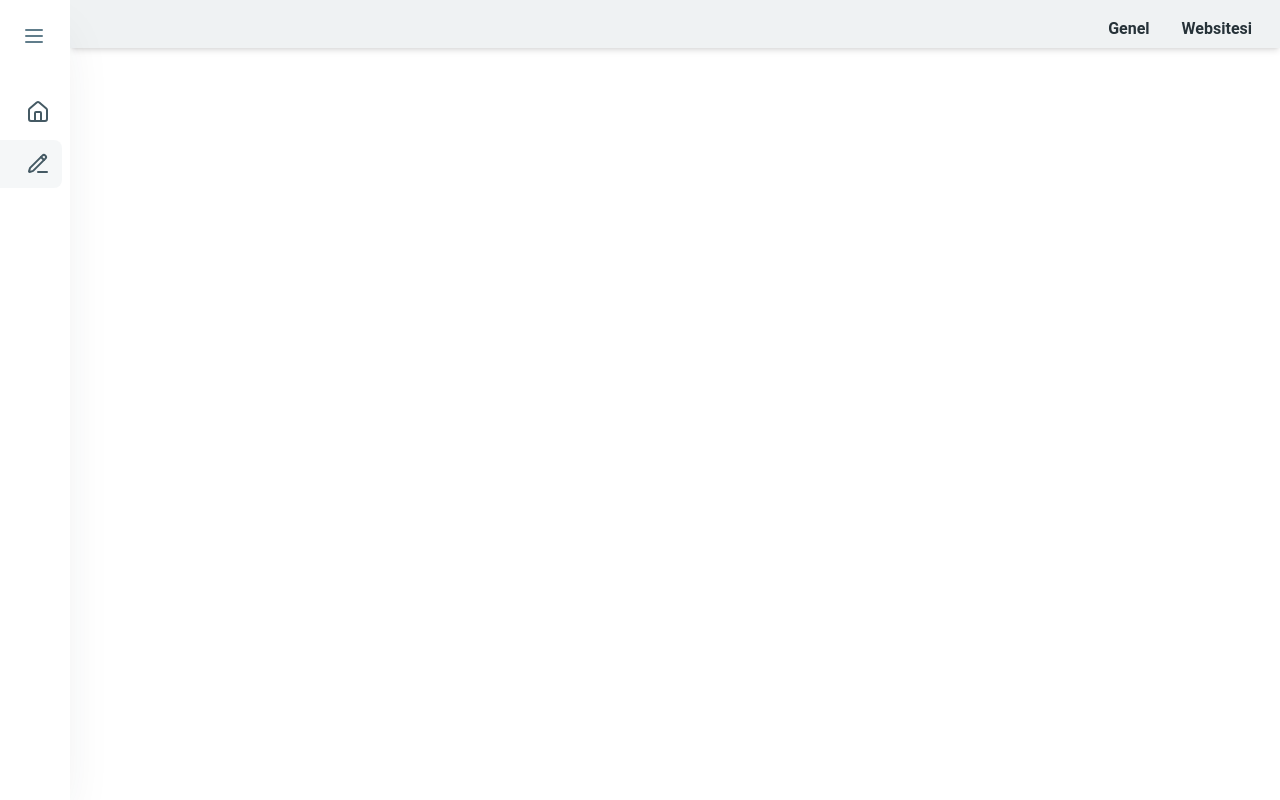
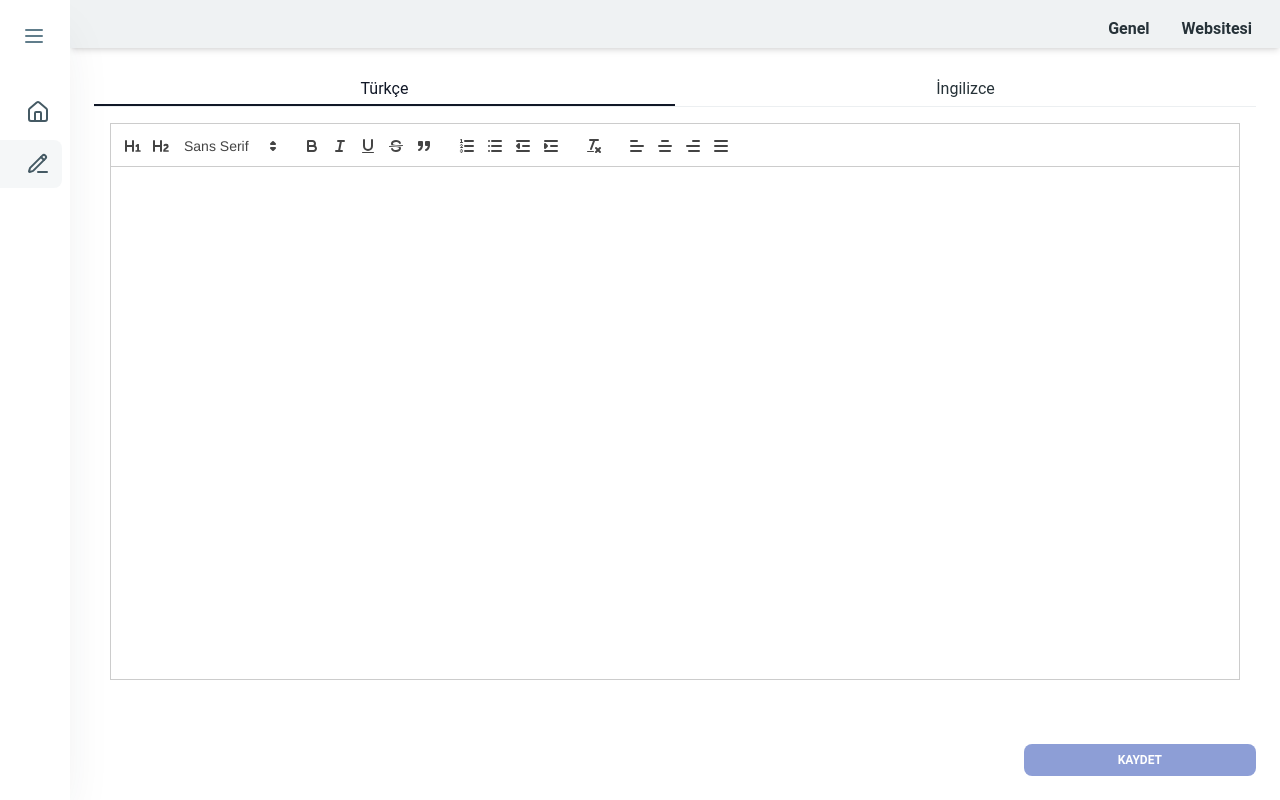
Before and after one commit to ata-turkoglu/admin1, a React (Vite) app: page /website/about in a window 1280 px wide. Built offline with nearby package versions, Linux system fonts and the light colour scheme; no server answers.

Commit message:
add new page and redux slice

```diff
--- a/src/pages/About.jsx
+++ b/src/pages/About.jsx
@@ -1,5 +1,132 @@
-import React from "react";
+import React, { useState, useRef, useEffect, useLayoutEffect } from "react";
+import {
+    Button,
+    Spinner,
+    Tabs,
+    TabsHeader,
+    TabsBody,
+    Tab,
+    TabPanel,
+} from "@material-tailwind/react";
+import { useDispatch, useSelector } from "react-redux";
+import ReactQuill from "react-quill";
+import "react-quill/dist/quill.snow.css";
+import { getAboutText, saveAboutText } from "../store/reducers/about";
 
 export default function About() {
-    return <div id="about"></div>;
+    const [text_tr, setText_tr] = useState(null);
+    const [text_en, setText_en] = useState(null);
+    const [btnSpinner, setBtnSpinner] = useState();
+    const [activeTab, setActiveTab] = useState("tr");
+
+    const dispatch = useDispatch();
+
+    const aboutPageText = useSelector(
+        (state) => state.aboutPageSlice.aboutText
+    );
+
+    const modules = {
+        toolbar: [
+            [{ header: "1" }, { header: "2" }, { font: [] }],
+            ["bold", "italic", "underline", "strike", "blockquote"],
+            [
+                { list: "ordered" },
+                { list: "bullet" },
+                { indent: "-1" },
+                { indent: "+1" },
+            ],
+            ["clean"],
+            [
+                { align: "" },
+                { align: "center" },
+                { align: "right" },
+                { align: "justify" },
+            ],
+        ],
+    };
+
+    useLayoutEffect(() => {
+        if (!aboutPageText) {
+            dispatch(getAboutText());
+        }
+    }, []);
+
+    useEffect(() => {
+        if (aboutPageText) {
+            setText_tr(aboutPageText.text_tr);
+            setText_en(aboutPageText.text_en);
+        }
+    }, [aboutPageText]);
+
+    const save = () => {
+        setBtnSpinner(true);
+        const data = { text_tr, text_en };
+        dispatch(saveAboutText(JSON.stringify(data))).then((res) => {
+            console.log("save", res);
+            setBtnSpinner(false);
+        });
+    };
+
+    return (
+        <div id="about" className="h-full flex flex-col p-6">
+            <Tabs value={activeTab} className="h-full">
+                <TabsHeader
+                    className="rounded-none border-b border-blue-gray-50 bg-transparent p-0"
+                    indicatorProps={{
+                        className:
+                            "bg-transparent border-b-2 border-gray-900 shadow-none rounded-none",
+                    }}
+                >
+                    <Tab
+                        key="tr"
+                        value="tr"
+                        onClick={() => setActiveTab("tr")}
+                        className={activeTab === "tr" ? "text-gray-900" : ""}
+                    >
+                        Türkçe
+                    </Tab>
+                    <Tab
+                        key="en"
+                        value="en"
+                        onClick={() => setActiveTab("en")}
+                        className={activeTab === "en" ? "text-gray-900" : ""}
+                    >
+                        İngilizce
+                    </Tab>
+                </TabsHeader>
+                <TabsBody className="h-full">
+                    <TabPanel key="tr" value="tr" className="h-full">
+                        <ReactQuill
+                            key="ReactQuill1"
+                            theme="snow"
+                            value={text_tr}
+                            modules={modules}
+                            onChange={setText_tr}
+                            className="h-5/6"
+                        />
+                    </TabPanel>
+                    <TabPanel key="en" value="en" className="h-full">
+                        <ReactQuill
+                            key="ReactQuill2"
+                            theme="snow"
+                            value={text_en}
+                            modules={modules}
+                            onChange={setText_en}
+                            className="h-5/6"
+                        />
+                    </TabPanel>
+                </TabsBody>
+            </Tabs>
+            <div className="w-full flex justify-end items-center mt-6">
+                <Button
+                    className="w-1/5 bg-[#1e40af] flex items-center justify-center"
+                    disabled={!text_tr || !text_en || btnSpinner}
+                    size="sm"
+                    onClick={() => save()}
+                >
+                    {btnSpinner ? <Spinner /> : "Kaydet"}
+                </Button>
+            </div>
+        </div>
+    );
 }
--- /dev/null
+++ b/src/store/reducers/about.js
@@ -0,0 +1,53 @@
+import { createSlice, createAsyncThunk } from "@reduxjs/toolkit";
+import axios from "axios";
+
+const SERVER_URL = "http://localhost:3000/pomzaexport";
+
+const initialState = {
+    aboutText: null,
+};
+
+export const aboutSlice = createSlice({
+    name: "about",
+    initialState: initialState,
+    reducers: {},
+    extraReducers: (builder) => {
+        builder.addCase(getAboutText.fulfilled, (state, action) => {
+            state.aboutText = action.payload;
+        });
+
+        builder.addCase(saveAboutText.fulfilled, (state, action) => {
+            const data = action.payload;
+            if (data.status) {
+                state.aboutText = JSON.parse(data.data);
+            } else {
+                console.log("error", data.error);
+                return false;
+            }
+        });
+    },
+});
+
+export const getAboutText = createAsyncThunk("/about/get", async () => {
+    return await axios
+        .get(SERVER_URL + "/website/about")
+        .then((result) => result.data)
+        .catch((e) => console.log("error", e));
+});
+
+export const saveAboutText = createAsyncThunk("/about/save", async (data) => {
+    return await axios
+        .post(SERVER_URL + "/website/about", { data })
+        .then((result) => {
+            if (result.status) {
+                return { status: true, data };
+            } else {
+                return false;
+            }
+        })
+        .catch((e) => console.log("error", e));
+});
+
+export const {} = aboutSlice.actions;
+
+export default aboutSlice.reducer;
--- a/src/store/store.js
+++ b/src/store/store.js
@@ -3,6 +3,7 @@ import mineSlice from "./reducers/mines";
 import facilitySlice from "./reducers/facilities";
 import productSlice from "./reducers/products";
 import mainPageSlice from "./reducers/mainPage";
+import aboutPageSlice from "./reducers/about";
 
 export default configureStore({
     reducer: {
@@ -10,5 +11,6 @@ export default configureStore({
         facilitySlice,
         productSlice,
         mainPageSlice,
+        aboutPageSlice,
     },
 });
```
